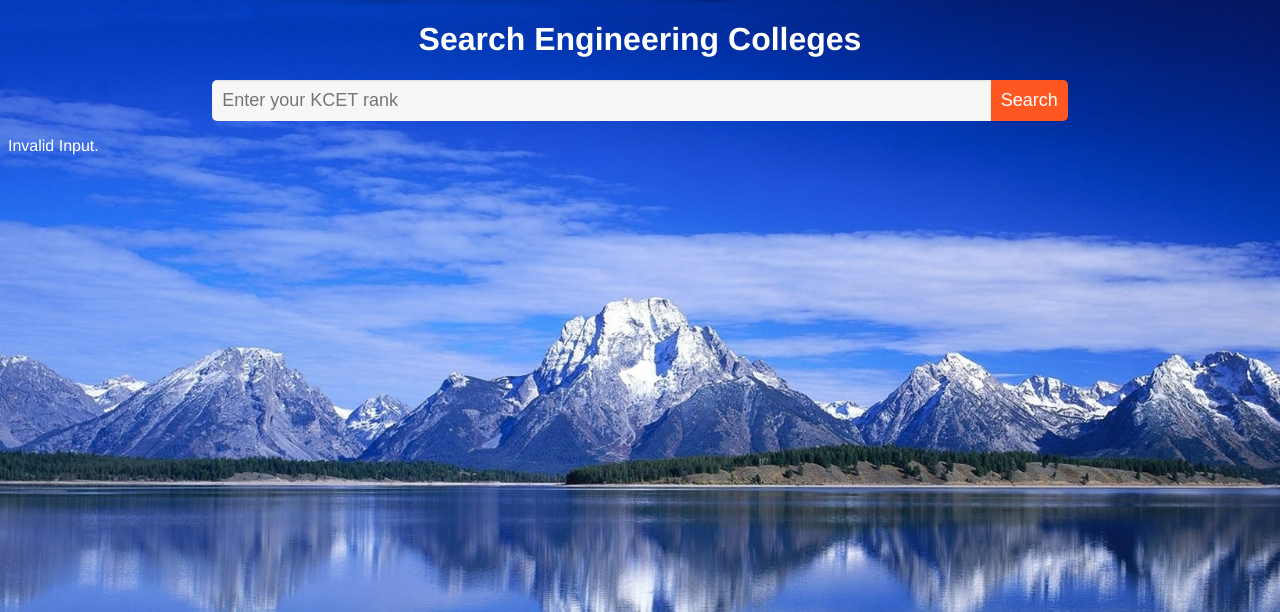
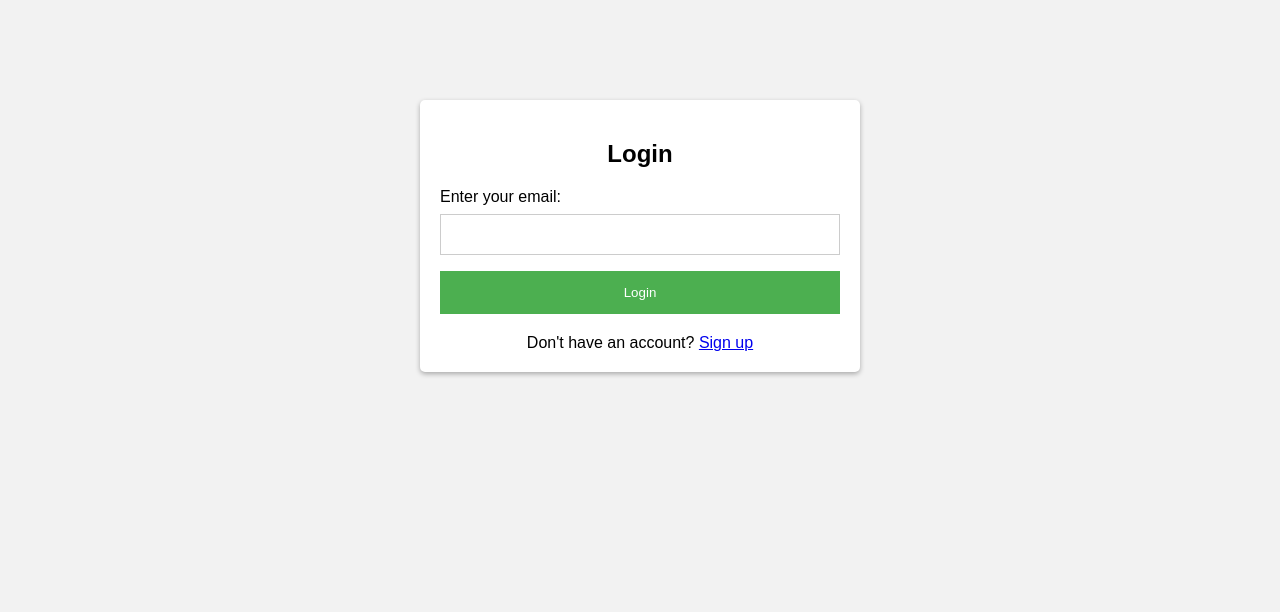
Before and after one commit to DarshanRamakant/WebAppEngSearch, a Django app: page / in a window 1280 px wide. Shown: the top 612 px of the page. Run offline with Django 4.2, Linux system fonts and the light colour scheme.

Commit message:
Added email authentication

```diff
--- a/engsearch/projects/templates/search/search.html
+++ b/engsearch/projects/templates/search/search.html
@@ -6,12 +6,18 @@
         <button type="submit">Search</button>
     </form>
 
-    {% if results %}
-    <ul>
-        <p>You may get "{{results.name}}" college and "{{results.branch}}" branch</p>
-    </ul>
-    {% else %}
-        <p>Invalid Input.</p>
+    {% if query %}
+        {% if results %}
+        <div style="text-align: center;">
+            <p style="font-size: 20px;"><strong>You may get "{{results.name}}" college and "{{results.branch}}" branch</strong></p>
+        </div>
+        {% endif %}
+
+        {% if error %}
+        <div style="text-align: center;">
+            <p style="font-size: 20px;">{{error}}</p>
+        </div>
+        {% endif %}
     {% endif %}
 
 {% endblock %}
--- a/engsearch/projects/urls.py
+++ b/engsearch/projects/urls.py
@@ -2,6 +2,8 @@ from django.urls import path
 from . import views
 
 urlpatterns = [
+    path('search/',views.search, name="search"),
+
     path('project/', views.projects, name="projects"),
-    path('', views.search, name="search"),
+    path('', views.loginPage, name="login"),
 ]
--- a/engsearch/projects/views.py
+++ b/engsearch/projects/views.py
@@ -1,7 +1,28 @@
 from django.shortcuts import render
-
+from django.core.validators import validate_email
+from django.core.exceptions import ValidationError
+from django.contrib import messages
+from django.shortcuts import redirect
 # Create your views here.
 from .models import SeatMetrixDb
+
+
+def is_valid_email(email):
+    try:
+        validate_email(email)
+        return True
+    except ValidationError:
+        return False
+
+def loginPage(request):
+    if request.method == 'POST':
+        email = request.POST['email']
+        if is_valid_email(email):
+            return redirect('search')
+        else:
+            print("Invalid email")
+            messages.error(request, 'Invalid email entered.')
+    return render(request, 'login_page.html')
 
 def projects(request):
     return render(request,'projects/projects.html')
@@ -46,8 +67,11 @@ def search(request):
         else:
             return {}
     query = request.GET.get('q')
+    results = {}
     if query:
         results = getResults(query)
-    else:
-        results = {}
-    return render(request, 'search/search.html', {'results': results})
+
+    error_msg = {}
+    if not results:
+        error_msg = "Invalid Input"
+    return render(request, 'search/search.html', {'results': results,'error':error_msg,'query':query})
--- /dev/null
+++ b/engsearch/templates/login_page.html
@@ -0,0 +1,95 @@
+<!DOCTYPE html>
+<html>
+<head>
+  <title>Login Page</title>
+  <style>
+    body {
+      font-family: Arial, sans-serif;
+      background-color: #f2f2f2;
+    }
+
+    .message-container {
+      text-align: center;
+      margin-top: 20px;
+    }
+
+    .alert {
+    color: red;
+    font-weight: bold;
+    }
+
+    .container {
+      max-width: 400px;
+      margin: 0 auto;
+      padding: 20px;
+      background-color: #fff;
+      border-radius: 5px;
+      box-shadow: 0 2px 5px rgba(0, 0, 0, 0.3);
+      margin-top: 100px;
+    }
+
+    h2 {
+      text-align: center;
+    }
+
+    input[type="text"],
+    input[type="password"] {
+      width: 100%;
+      padding: 12px 20px;
+      margin: 8px 0;
+      display: inline-block;
+      border: 1px solid #ccc;
+      box-sizing: border-box;
+    }
+
+    button {
+      background-color: #4CAF50;
+      color: white;
+      padding: 14px 20px;
+      margin: 8px 0;
+      border: none;
+      cursor: pointer;
+      width: 100%;
+    }
+
+    button:hover {
+      opacity: 0.8;
+    }
+
+    .signup-link {
+      text-align: center;
+      margin-top: 12px;
+    }
+  </style>
+</head>
+<body>
+  <div class="container">
+    <h2>Login</h2>
+    <form action="{% url 'login' %}" method="POST">
+      {% csrf_token %}
+      <label for="email">Enter your email:</label>
+      <input type="text" id="email" name="email" required>
+
+      <button type="submit">Login</button>
+    </form>
+    <div class="signup-link">
+      Don't have an account? <a href="signup.html">Sign up</a>
+    </div>
+  </div>
+  {% if messages %}
+  <div class="message-container">
+      {% for message in messages %}
+      <div  {% if message.tags %} class="alert alert-{{ message.tags }} " {% endif %}> {{ message }} </div>
+      {% endfor %}
+  </div>
+  <script>
+    setTimeout(function() {
+        var messages = document.querySelectorAll('.message-container .alert');
+        messages.forEach(function(message) {
+            message.style.display = 'none';
+        });
+    }, 2000); // Hide messages after 5 seconds (adjust the duration as needed)
+  </script>
+  {% endif %}
+</body>
+</html>
```
